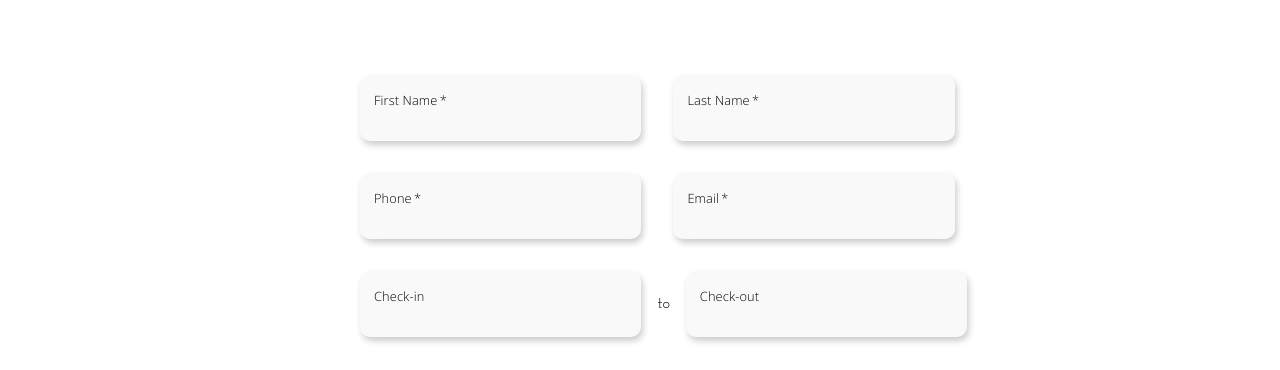
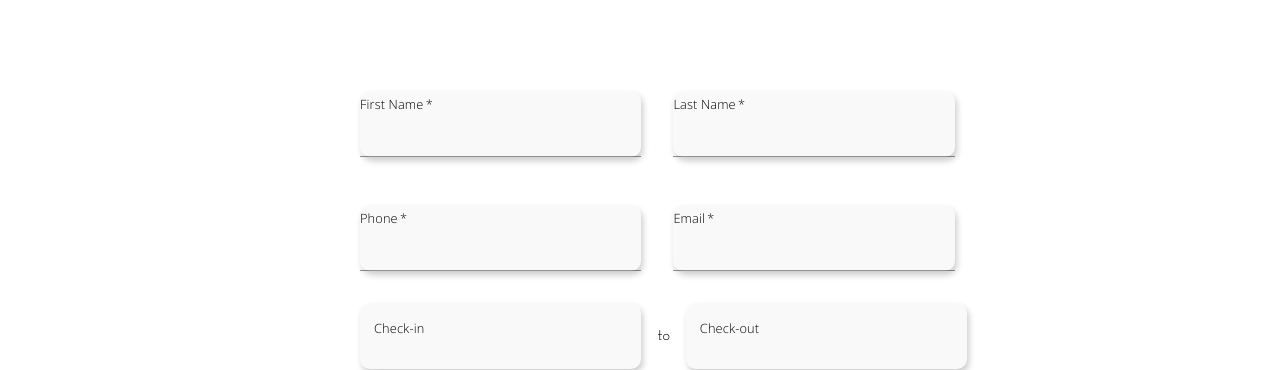
Before and after one commit to eliranBus/Villa-and-Village, a React (Create React App) app: page / in a window 1280 px wide. Shown: the part 5982-6352 px from the top of the page. Built offline with nearby package versions, Linux system fonts and the light colour scheme.

Commit message:
add input validation

```diff
--- a/src/assets/reviews/reviews.js
+++ b/src/assets/reviews/reviews.js
@@ -1,9 +1,4 @@
 export const englishReviews = [
-  {
-    author: "Ehud",
-    review:
-      "Extremely nice, clean, new and equipped apartment. Really nice porch to sit, sip a glass of wine and watch the beautiful sunset over the mountains. Communication with Eliran were efficient. Thanks!",
-  },
   {
     author: "Donna",
     review:
@@ -13,6 +8,11 @@ export const englishReviews = [
     author: "Inbal",
     review:
       "Amazing apartment, furnished and equipped down to the smallest detail! Great location, thin terrace with crazy views and really pleasant. We got exactly what we saw in the pictures and the hosts Eliran and Shimon took care of everything for us! It was amazing",
+  },
+  {
+    author: "Ehud",
+    review:
+      "Extremely nice, clean, new and equipped apartment. Really nice porch to sit, sip a glass of wine and watch the beautiful sunset over the mountains. Communication with Eliran were efficient. Thanks!",
   },
   {
     author: "Tamara",
@@ -68,11 +68,6 @@ export const englishReviews = [
 
 export const hebrewReviews = [
   {
-    author: "אהוד",
-    review:
-      "דירה נחמדה במיוחד, נקייה, חדשה ומאובזרת. מרפסת ממש נחמדה לשבת, ללגום כוס יין ולצפות בשקיעה היפה מעל ההרים. התקשורת עם אלירן הייתה יעילה. תודה!",
-  },
-  {
     author: "דונה",
     review:
       "אלירן ואביו היו נהדרים. היינו צריכים מקום לינה קרוב לגוש עציון לחתונת בנותינו ונשארנו 2 לילות. התמונות באמת משקפות במדויק את היופי והנוחות של הדירה. התכוננו היינו משפחה של 7 פלוס שושבינות, מאפרים, מעצבי שיער, צלם וצלם וידאו וכולם התאימו בנוחות. אנחנו לא יכולים לחכות לראות את התמונות מהמרפסת שהייתה לה את הנוף המרהיב ביותר. זו הייתה התפאורה המושלמת לאירוע שלנו או אם אתה סתם רוצה מקום יפה להירגע בו.",
@@ -81,6 +76,11 @@ export const hebrewReviews = [
     author: "ענבל",
     review:
       "דירה מדהימה, מרוהטת ומאובזרת עד לפרטים הקטנים! מיקום מעולה, מרפסת דק עם נוף מטורף וממש נעים. קיבלנו בדיוק מה שראינו בתמונות והמארחים אלירן ושמעון דאגו לנו להכל! זה היה מדהים.",
+  },
+  {
+    author: "אהוד",
+    review:
+      "דירה נחמדה במיוחד, נקייה, חדשה ומאובזרת. מרפסת ממש נחמדה לשבת, ללגום כוס יין ולצפות בשקיעה היפה מעל ההרים. התקשורת עם אלירן הייתה יעילה. תודה!",
   },
   {
     author: "תמרה",
--- a/src/components/Contact.js
+++ b/src/components/Contact.js
@@ -1,4 +1,4 @@
-import React, { useContext, useRef, useState } from "react";
+import React, { useContext, useEffect, useRef, useState } from "react";
 import emailjs from "@emailjs/browser";
 import butterfly from "../assets/images/butterfly.png";
 import { init } from "@emailjs/browser";
@@ -12,16 +12,40 @@ import { format } from "date-fns";
 
 init("user_0j1a6D9rvtHlXSxC8781G");
 
+const validStringRegex = /^[A-Za-zא-ת]+$/;
+const validEmailRegex = /^[\w-\.]+@([\w-]+\.)+[\w-]{2,4}$/g;
+
 const Contact = () => {
+  const [firstName, setFirstName] = useState();
+  const [lastName, setLastName] = useState();
+  const [email, setEmail] = useState();
   const [emailSent, setEmailSent] = useState(false);
+  const [validFirstName, setValidFirstName] = useState(false);
+  const [validLastName, setValidLastName] = useState(false);
+  const [validEmail, setValidEmail] = useState(false);
   const [checkInDate, setCheckInDate] = useState(null);
   const [checkOutDate, setCheckOutDate] = useState(null);
+  const { language } = useContext(LanguageContext);
   const form = useRef();
-  const { language } = useContext(LanguageContext);
+
+  useEffect(() => {
+    validateInputs();
+  }, [firstName, lastName, email]);
+
+  const validateInputs = () => {
+    firstName?.match(validStringRegex)
+      ? setValidFirstName(true)
+      : setValidFirstName(false);
+    lastName?.match(validStringRegex)
+      ? setValidLastName(true)
+      : setValidLastName(false);
+    email?.match(validEmailRegex) ? setValidEmail(true) : setValidEmail(false);
+  };
 
   const sendEmail = (e) => {
     e.preventDefault();
 
+    if (validFirstName && validLastName) {
       emailjs
         .sendForm(
           "service_i0tou8o",
@@ -39,6 +63,8 @@ const Contact = () => {
         );
 
       setEmailSent(true);
+    } else {
+    }
   };
 
   return (
@@ -65,6 +91,12 @@ const Contact = () => {
                   type="text"
                   name="user_firstname"
                   required
+                  variant="standard"
+                  error={!validFirstName && firstName}
+                  onChange={(e) => setFirstName(e.target.value)}
+                  helperText={
+                    !validFirstName && firstName && "Please enter a valid name"
+                  }
                 />
               </div>
               <div className="input-wrapper">
@@ -73,6 +105,12 @@ const Contact = () => {
                   type="text"
                   name="user_lastname"
                   required
+                  onChange={(e) => setLastName(e.target.value)}
+                  variant="standard"
+                  error={!validLastName && lastName ? true : false}
+                  helperText={
+                    !validLastName && lastName && "Please enter a valid name"
+                  }
                 />
               </div>
             </div>
@@ -80,9 +118,10 @@ const Contact = () => {
               <div className="input-wrapper">
                 <TextField
                   label={<MultiLingualContent contentID="phone" />}
-                  type="phone"
+                  type="number"
                   name="user_phone"
                   required
+                  variant="standard"
                 />
               </div>
               <div className="input-wrapper">
@@ -91,6 +130,12 @@ const Contact = () => {
                   type="email"
                   name="user_email"
                   required
+                  variant="standard"
+                  error={!validEmail && email}
+                  onChange={(e) => setEmail(e.target.value)}
+                  helperText={
+                    !validEmail && email && "Please enter a valid email"
+                  }
                 />
               </div>
             </div>
@@ -101,6 +146,7 @@ const Contact = () => {
                     disablePast
                     label={<MultiLingualContent contentID="checkIn" />}
                     value={checkInDate}
+                    variant="standard"
                     onChange={(newValue) => {
                       setCheckInDate(newValue);
                     }}
@@ -124,6 +170,7 @@ const Contact = () => {
                 <LocalizationProvider dateAdapter={AdapterDateFns}>
                   <DatePicker
                     disablePast
+                    variant="standard"
                     label={<MultiLingualContent contentID="checkOut" />}
                     value={checkOutDate}
                     onChange={(newValue) => {
@@ -148,7 +195,12 @@ const Contact = () => {
                 <label>
                   <MultiLingualContent contentID="message" />
                 </label>
-                <TextareaAutosize name="message" minRows={7} required />
+                <TextareaAutosize
+                  variant="standard"
+                  name="message"
+                  minRows={7}
+                  required
+                />
               </div>
             </div>
             <button
--- a/src/style/app.css
+++ b/src/style/app.css
@@ -943,6 +943,7 @@ header h1 {
   justify-content: flex-start;
   margin: 1em;
 }
+
 .contact-wrapper form input,
 .contact-wrapper form textarea {
   background: rgba(0, 0, 0, 0.025);
@@ -1184,3 +1185,9 @@ input {
   padding: 0 !important;
   min-width: 32px !important;
 }
+
+.MuiFormHelperText-root {
+  font-size: 0.9em !important;
+  position: absolute !important;
+  bottom: -25px !important;
+}
```
Lines whose indentation alone changed are shown as unchanged.
